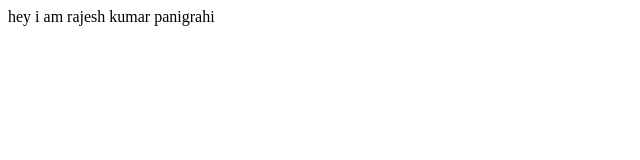
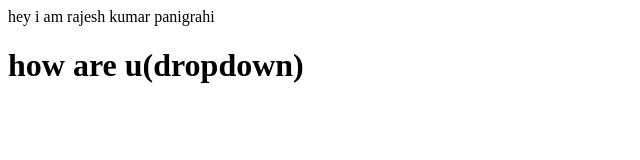
Before and after one commit to RAJESHPANIGRAHI112/apna-proj2, a plain HTML site: page index.html in a window 1280 px wide. Shown: the whole page, without its empty margins (0-640 px from the left). Drawn offline with Linux system fonts and the light colour scheme.

```diff
--- a/index.html
+++ b/index.html
@@ -1 +1,2 @@
 <p>hey i am rajesh kumar panigrahi</p>
+<h1>how are u(dropdown)</h1>
```
